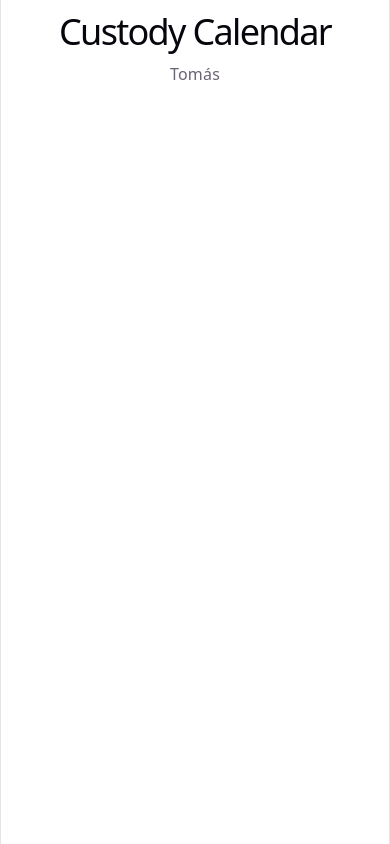
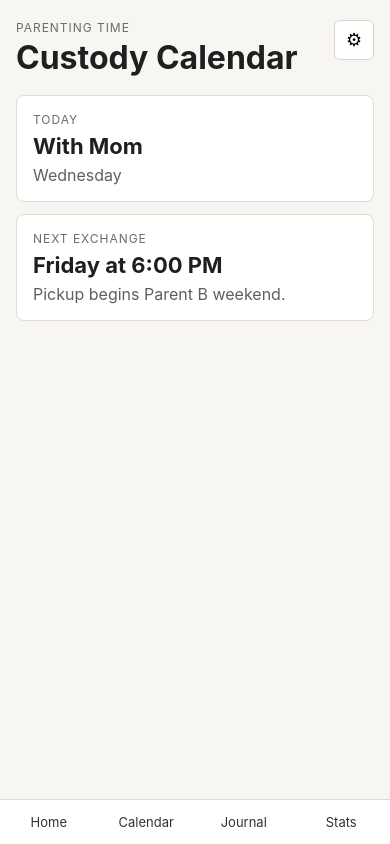
Before and after one commit to soledaddelrio/client-calendar, a React (Vite) app: page / in a window 390 px wide. Built offline with nearby package versions, Linux system fonts and the light colour scheme.

Commit message:
Add mobile app shell styling

```diff
--- a/src/App.css
+++ b/src/App.css
@@ -1,184 +1,97 @@
-.counter {
-  font-size: 16px;
-  padding: 5px 10px;
-  border-radius: 5px;
-  color: var(--accent);
-  background: var(--accent-bg);
-  border: 2px solid transparent;
-  transition: border-color 0.3s;
-  margin-bottom: 24px;
-
-  &:hover {
-    border-color: var(--accent-border);
-  }
-  &:focus-visible {
-    outline: 2px solid var(--accent);
-    outline-offset: 2px;
-  }
+* {
+  box-sizing: border-box;
 }
 
-.hero {
-  position: relative;
-
-  .base,
-  .framework,
-  .vite {
-    inset-inline: 0;
-    margin: 0 auto;
+body {
+  margin: 0;
+  background: #f7f6f3;
+  color: #1f1f1f;
+  font-family: Inter, system-ui, -apple-system, BlinkMacSystemFont, "Segoe UI", sans-serif;
 }
 
-  .base {
-    width: 170px;
-    position: relative;
-    z-index: 0;
+.app-shell {
+  min-height: 100vh;
+  max-width: 430px;
+  margin: 0 auto;
+  background: #f7f6f3;
+  padding: 20px 16px 84px;
 }
 
-  .framework,
-  .vite {
-    position: absolute;
+.app-header {
+  display: flex;
+  align-items: flex-start;
+  justify-content: space-between;
+  margin-bottom: 20px;
 }
 
-  .framework {
-    z-index: 1;
-    top: 34px;
-    height: 28px;
-    transform: perspective(2000px) rotateZ(300deg) rotateX(44deg) rotateY(39deg)
-      scale(1.4);
+.eyebrow {
+  margin: 0 0 6px;
+  color: #6b6b6b;
+  font-size: 12px;
+  text-transform: uppercase;
+  letter-spacing: 0.08em;
 }
 
-  .vite {
-    z-index: 0;
-    top: 107px;
-    height: 26px;
-    width: auto;
-    transform: perspective(2000px) rotateZ(300deg) rotateX(40deg) rotateY(39deg)
-      scale(0.8);
-  }
+h1,
+h2,
+p {
+  margin-top: 0;
 }
 
-#center {
-  display: flex;
-  flex-direction: column;
-  gap: 25px;
-  place-content: center;
-  place-items: center;
-  flex-grow: 1;
-
-  @media (max-width: 1024px) {
-    padding: 32px 20px 24px;
-    gap: 18px;
-  }
+h1 {
+  font-size: 32px;
+  line-height: 1.05;
+  margin-bottom: 0;
 }
 
-#next-steps {
-  display: flex;
-  border-top: 1px solid var(--border);
-  text-align: left;
-
-  & > div {
-    flex: 1 1 0;
-    padding: 32px;
-    @media (max-width: 1024px) {
-      padding: 24px 20px;
-    }
+h2 {
+  font-size: 22px;
+  margin-bottom: 6px;
 }
 
-  .icon {
-    margin-bottom: 16px;
-    width: 22px;
-    height: 22px;
+.icon-button {
+  border: 1px solid #d8d4cc;
+  background: #ffffff;
+  width: 40px;
+  height: 40px;
+  border-radius: 6px;
+  font-size: 18px;
 }
 
-  @media (max-width: 1024px) {
-    flex-direction: column;
-    text-align: center;
-  }
+.home-page {
+  display: grid;
+  gap: 12px;
 }
 
-#docs {
-  border-right: 1px solid var(--border);
-
-  @media (max-width: 1024px) {
-    border-right: none;
-    border-bottom: 1px solid var(--border);
-  }
+.card {
+  background: #ffffff;
+  border: 1px solid #dedbd3;
+  border-radius: 8px;
+  padding: 16px;
 }
 
-#next-steps ul {
-  list-style: none;
-  padding: 0;
-  display: flex;
-  gap: 8px;
-  margin: 32px 0 0;
-
-  .logo {
-    height: 18px;
+.card p:last-child {
+  margin-bottom: 0;
+  color: #5f5f5f;
 }
 
-  a {
-    color: var(--text-h);
-    font-size: 16px;
-    border-radius: 6px;
-    background: var(--social-bg);
-    display: flex;
-    padding: 6px 12px;
-    align-items: center;
-    gap: 8px;
-    text-decoration: none;
-    transition: box-shadow 0.3s;
-
-    &:hover {
-      box-shadow: var(--shadow);
-    }
-    .button-icon {
-      height: 18px;
-      width: 18px;
-    }
+.bottom-nav {
+  position: fixed;
+  left: 50%;
+  bottom: 0;
+  transform: translateX(-50%);
+  width: 100%;
+  max-width: 430px;
+  display: grid;
+  grid-template-columns: repeat(4, 1fr);
+  background: #ffffff;
+  border-top: 1px solid #dedbd3;
 }
 
-  @media (max-width: 1024px) {
-    margin-top: 20px;
-    flex-wrap: wrap;
-    justify-content: center;
-
-    li {
-      flex: 1 1 calc(50% - 8px);
+.bottom-nav a {
+  padding: 14px 4px;
+  text-align: center;
+  color: #333333;
+  text-decoration: none;
+  font-size: 13px;
 }
-
-    a {
-      width: 100%;
-      justify-content: center;
-      box-sizing: border-box;
-    }
-  }
-}
-
-#spacer {
-  height: 88px;
-  border-top: 1px solid var(--border);
-  @media (max-width: 1024px) {
-    height: 48px;
-  }
-}
-
-.ticks {
-  position: relative;
-  width: 100%;
-
-  &::before,
-  &::after {
-    content: '';
-    position: absolute;
-    top: -4.5px;
-    border: 5px solid transparent;
-  }
-
-  &::before {
-    left: 0;
-    border-left-color: var(--border);
-  }
-  &::after {
-    right: 0;
-    border-right-color: var(--border);
-  }
-}
--- /dev/null
+++ b/src/components/BottomNav.tsx
@@ -0,0 +1,10 @@
+export default function BottomNav() {
+  return (
+    <nav className="bottom-nav">
+      <a href="#">Home</a>
+      <a href="#">Calendar</a>
+      <a href="#">Journal</a>
+      <a href="#">Stats</a>
+    </nav>
+  )
+}
--- /dev/null
+++ b/src/components/Header.tsx
@@ -0,0 +1,13 @@
+export default function Header() {
+  return (
+    <header className="app-header">
+      <div>
+        <p className="eyebrow">Parenting time</p>
+        <h1>Custody Calendar</h1>
+      </div>
+      <button className="icon-button" aria-label="Settings">
+        ⚙
+      </button>
+    </header>
+  )
+}
--- a/src/index.css
+++ b/src/index.css
@@ -1,111 +1,12 @@
 :root {
-  --text: #6b6375;
-  --text-h: #08060d;
-  --bg: #fff;
-  --border: #e5e4e7;
-  --code-bg: #f4f3ec;
-  --accent: #aa3bff;
-  --accent-bg: rgba(170, 59, 255, 0.1);
-  --accent-border: rgba(170, 59, 255, 0.5);
-  --social-bg: rgba(244, 243, 236, 0.5);
-  --shadow:
-    rgba(0, 0, 0, 0.1) 0 10px 15px -3px, rgba(0, 0, 0, 0.05) 0 4px 6px -2px;
-
-  --sans: system-ui, 'Segoe UI', Roboto, sans-serif;
-  --heading: system-ui, 'Segoe UI', Roboto, sans-serif;
-  --mono: ui-monospace, Consolas, monospace;
-
-  font: 18px/145% var(--sans);
-  letter-spacing: 0.18px;
-  color-scheme: light dark;
-  color: var(--text);
-  background: var(--bg);
   font-synthesis: none;
   text-rendering: optimizeLegibility;
-  -webkit-font-smoothing: antialiased;
-  -moz-osx-font-smoothing: grayscale;
-
-  @media (max-width: 1024px) {
-    font-size: 16px;
-  }
 }
 
-@media (prefers-color-scheme: dark) {
-  :root {
-    --text: #9ca3af;
-    --text-h: #f3f4f6;
-    --bg: #16171d;
-    --border: #2e303a;
-    --code-bg: #1f2028;
-    --accent: #c084fc;
-    --accent-bg: rgba(192, 132, 252, 0.15);
-    --accent-border: rgba(192, 132, 252, 0.5);
-    --social-bg: rgba(47, 48, 58, 0.5);
-    --shadow:
-      rgba(0, 0, 0, 0.4) 0 10px 15px -3px, rgba(0, 0, 0, 0.25) 0 4px 6px -2px;
-  }
-
-  #social .button-icon {
-    filter: invert(1) brightness(2);
-  }
-}
-
-#root {
-  width: 1126px;
-  max-width: 100%;
-  margin: 0 auto;
-  text-align: center;
-  border-inline: 1px solid var(--border);
-  min-height: 100svh;
-  display: flex;
-  flex-direction: column;
-  box-sizing: border-box;
+html {
+  background: #f7f6f3;
 }
 
 body {
-  margin: 0;
+  min-width: 320px;
 }
-
-h1,
-h2 {
-  font-family: var(--heading);
-  font-weight: 500;
-  color: var(--text-h);
-}
-
-h1 {
-  font-size: 56px;
-  letter-spacing: -1.68px;
-  margin: 32px 0;
-  @media (max-width: 1024px) {
-    font-size: 36px;
-    margin: 20px 0;
-  }
-}
-h2 {
-  font-size: 24px;
-  line-height: 118%;
-  letter-spacing: -0.24px;
-  margin: 0 0 8px;
-  @media (max-width: 1024px) {
-    font-size: 20px;
-  }
-}
-p {
-  margin: 0;
-}
-
-code,
-.counter {
-  font-family: var(--mono);
-  display: inline-flex;
-  border-radius: 4px;
-  color: var(--text-h);
-}
-
-code {
-  font-size: 15px;
-  line-height: 135%;
-  padding: 4px 8px;
-  background: var(--code-bg);
-}
--- a/src/pages/Home.tsx
+++ b/src/pages/Home.tsx
@@ -1,8 +1,26 @@
+import Header from '../components/Header'
+import BottomNav from '../components/BottomNav'
+
 export default function Home() {
   return (
-    <main>
-      <h1>Custody Calendar</h1>
-      <p>Tomás</p>
-    </main>
+    <div className="app-shell">
+      <Header />
+
+      <main className="home-page">
+        <section className="card">
+          <p className="eyebrow">Today</p>
+          <h2>With Mom</h2>
+          <p>Wednesday</p>
+        </section>
+
+        <section className="card">
+          <p className="eyebrow">Next exchange</p>
+          <h2>Friday at 6:00 PM</h2>
+          <p>Pickup begins Parent B weekend.</p>
+        </section>
+      </main>
+
+      <BottomNav />
+    </div>
   )
 }
```
Lines whose indentation alone changed are shown as unchanged.
